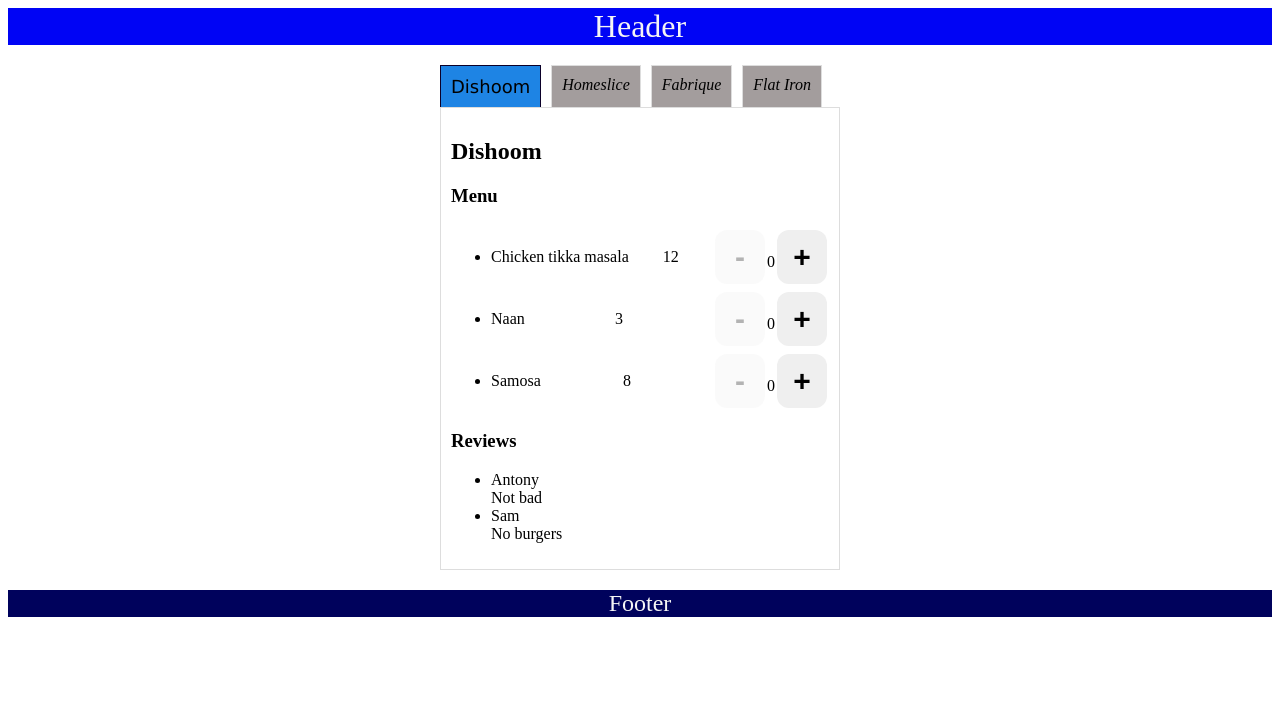
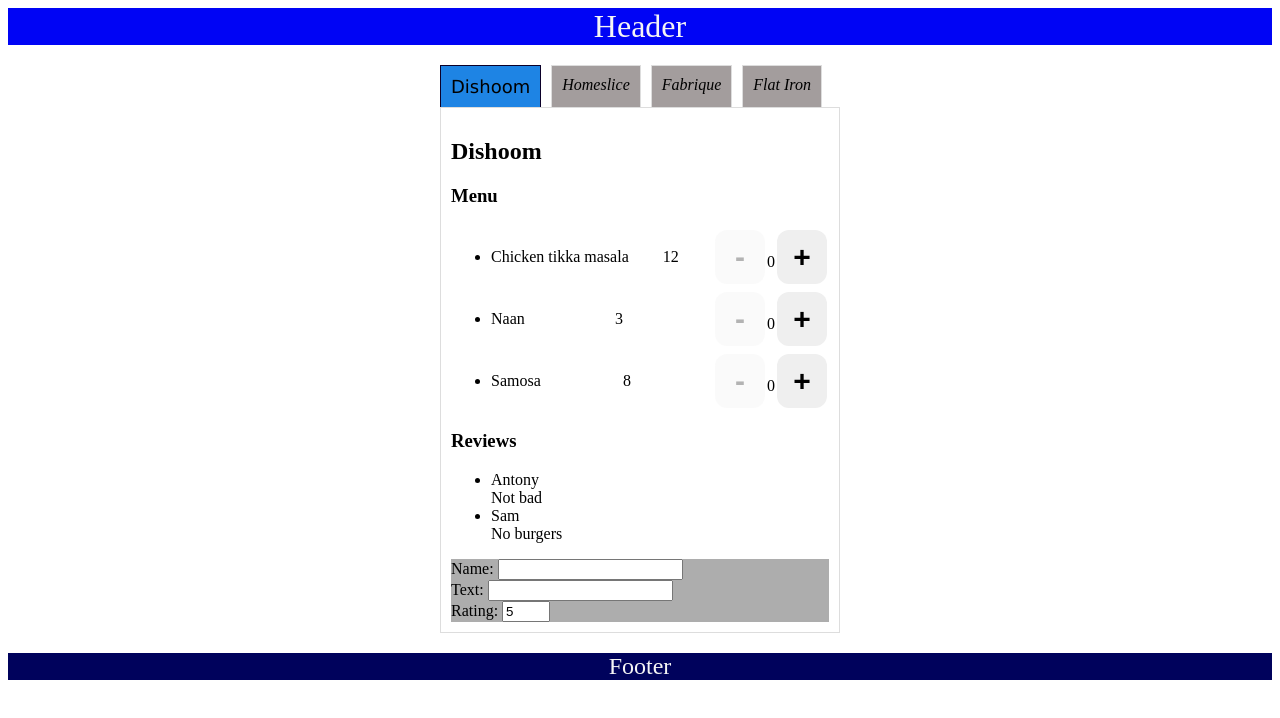
Before and after one commit to PanVladimir1/react-javascript, a React (Vite) app in the folder reactApp/: page / in a window 1280 px wide. Shown: the top 718 px of the page. Built offline with nearby package versions, Linux system fonts and the light colour scheme.

Commit message:
add review-form. useReducer.

```diff
--- a/reactApp/src/components/restaurantContent/component.jsx
+++ b/reactApp/src/components/restaurantContent/component.jsx
@@ -1,4 +1,5 @@
 import { Menu } from "../menu/component";
+import { ReviewForm } from "../review-form/component";
 import { Reviews } from "../reviews/component";
 import styles from './styles.module.scss'
 
@@ -9,5 +10,6 @@
                 <Menu menu={restaurant.menu}/>
                 <h3>Reviews</h3>
                 <Reviews reviews={restaurant.reviews}/>
+                <ReviewForm />
             </div>
 };
--- /dev/null
+++ b/reactApp/src/components/review-form/component.jsx
@@ -0,0 +1,63 @@
+import { useReducer } from 'react';
+import styles from './styles.module.scss'
+
+const INITIAL_VALUES = {
+    name: "",
+    text: "",
+    rating: 5,
+};
+
+const reducer = (state, {type, payload}) => {
+    switch (type) {
+        case "setName":
+            return {
+                ...INITIAL_VALUES,
+                name: payload
+            }
+
+        case "setText":
+            return {
+                ...state,
+                text: payload,
+            }
+
+        case "setRating":
+            return {
+                ...state,
+                rating: payload,
+            }
+
+        default:
+            return state;
+    }
+};
+
+export const ReviewForm = () => {
+    const [form, dispatch] = useReducer(reducer, INITIAL_VALUES);
+
+    return <div className={styles.root}>
+        <div className={styles.field}>
+            <label htmlFor="name">Name: </label>
+            <input id="name"
+                   type="text"
+                   value={form.name}
+                   onChange={(event) => dispatch({type: 'setName', payload: event.target.value})}/>
+        </div>
+        <div className={styles.field}>
+            <label htmlFor="text">Text: </label>
+            <input id="text"
+                   type="text"
+                   value={form.text}
+                   onChange={(event) => dispatch({type: 'setText', payload: event.target.value})}/>
+        </div>
+        <div className={styles.field}>
+            <label htmlFor="rating">Rating: </label>
+            <input id="rating"
+                   type="number"
+                   min="1"
+                   max="5"
+                   value={form.rating}
+                   onChange={(event) => dispatch({type: 'setRating', payload: Number(event.target.value)})}/>
+        </div>
+    </div>
+};
--- /dev/null
+++ b/reactApp/src/components/review-form/styles.module.scss
@@ -0,0 +1,5 @@
+.root {
+    background-color: rgb(173, 173, 173);
+    flex-direction: column;
+    display: flex;
+}
```
